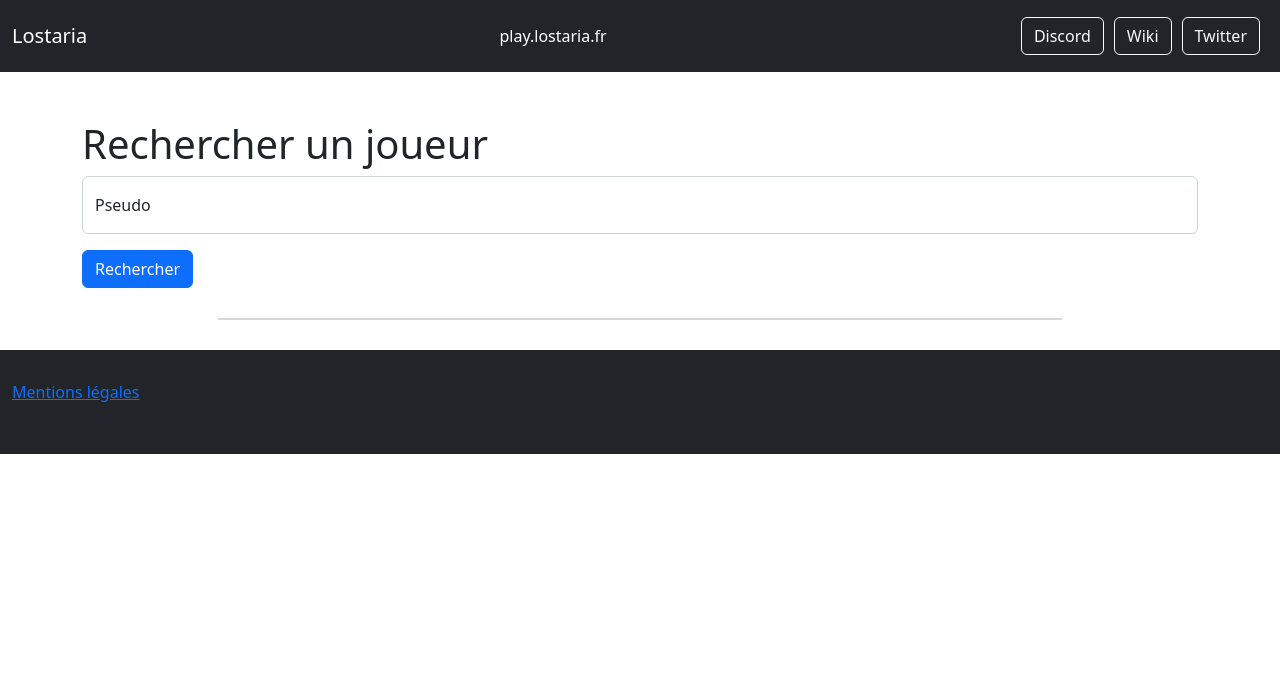
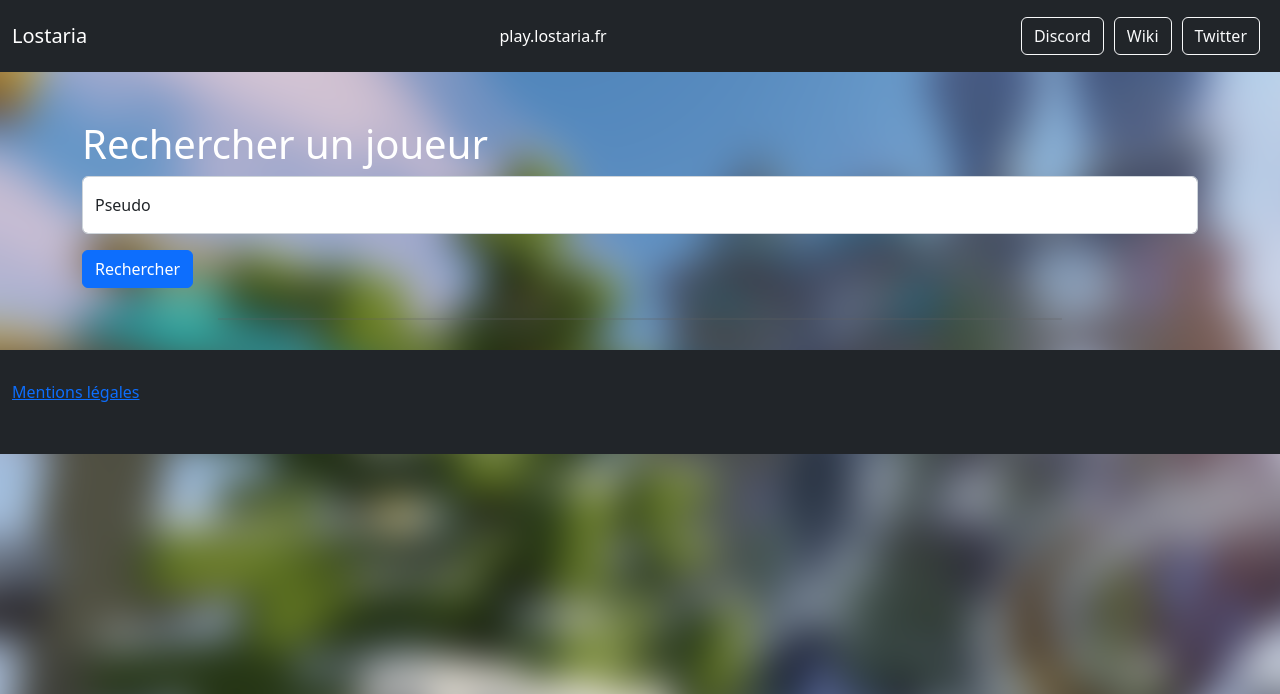
Before and after one commit to LostariaMC/Website, a PHP site: template views/common/searchbar.php in a window 1280 px wide. Shown: the top 694 px of the page. Run offline with PHP 8.4, Linux system fonts and the light colour scheme; the template is opened without the code that fills it, so the values that code supplies are empty; some libraries are stand-ins or nearby versions.

Commit message:
💄 Add background

```diff
--- a/public/style/main.css
+++ b/public/style/main.css
@@ -1,5 +1,9 @@
 *, *:after, *:before {
     box-sizing: border-box;
+}
+
+body{
+    background-image: url("../images/background.png");
 }
 
 .center{
--- a/views/common/searchbar.php
+++ b/views/common/searchbar.php
@@ -6,7 +6,7 @@
             <div class="alert alert-danger" style="text-align: center;"><?= strip_tags($_POST['error']) ?></div>
         <?php endif; ?>
 
-        <h1>Rechercher un joueur</h1>
+        <h1 style="color: #FFF;">Rechercher un joueur</h1>
 
         <form method="GET" action="./search">
             <div class="form-floating mb-3">
--- a/views/global/player.php
+++ b/views/global/player.php
@@ -7,7 +7,7 @@ function isTimeStat($statId){
 ?>
 
 <div class="container">
-    <div class="card card-hover border-0">
+    <div class="card card-hover border-0" style="padding: 20px;">
         <div class="card-body d-flex">
             <div class="p-3">
                 <img class="preview-image" src="<?= \utils\HeadUtils::getHeadLink($playerUuid) ?>/120" alt="<?= $playerName ?> avatar">
```
Also changed, not shown: public/images/background.png (added).
